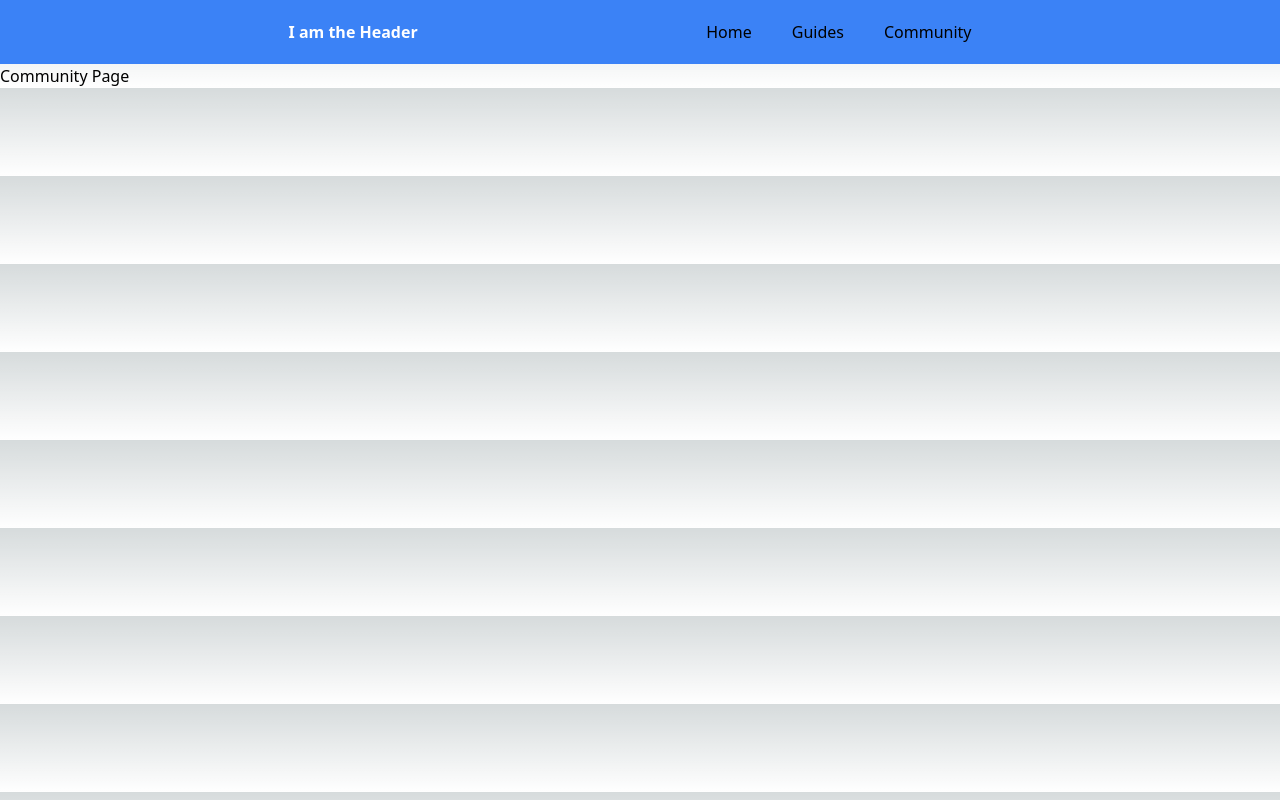
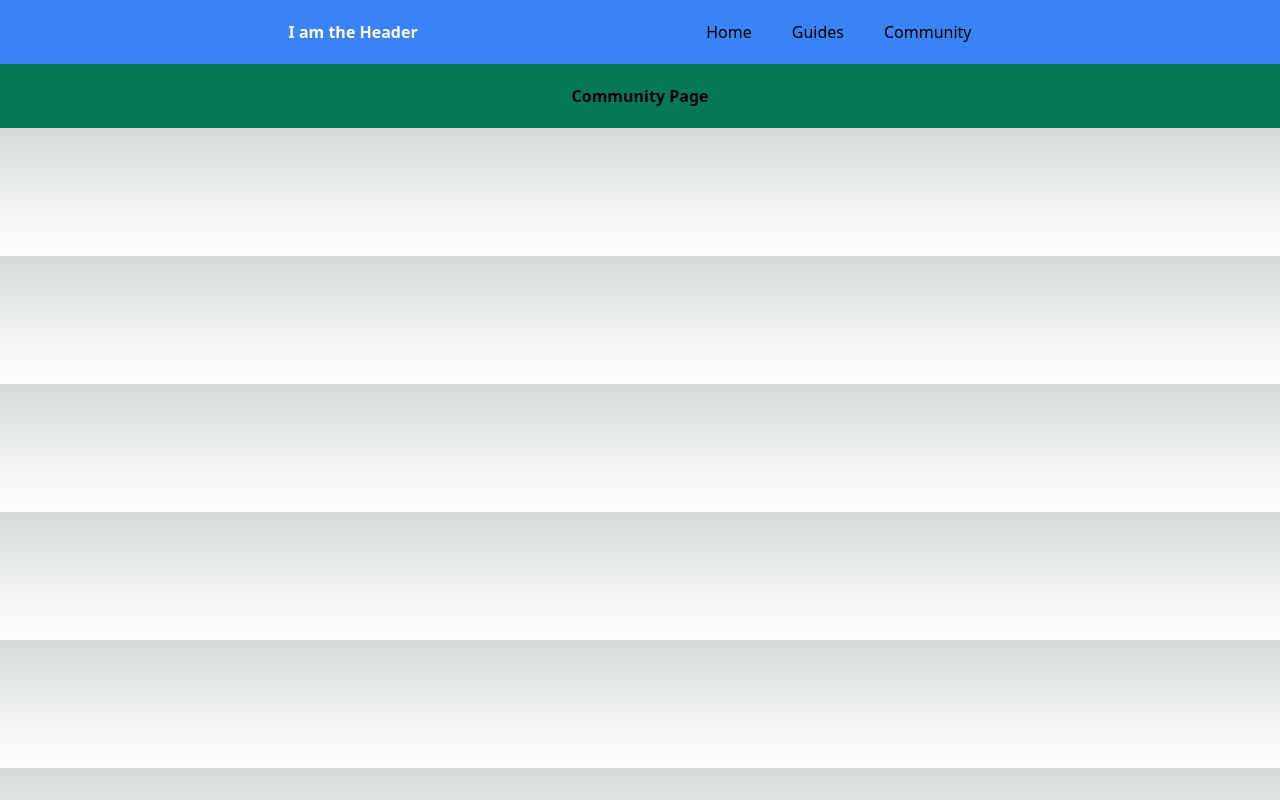
Before and after one commit to ntijoh-linus-eriksson/Opera-bot-training, a Next.js app in the folder opera-next/: page /community in a window 1280 px wide. Built offline with nearby package versions, Linux system fonts and the light colour scheme.

Commit message:
Updated the Community page Content & CSS

```diff
--- a/opera-next/app/community/page.tsx
+++ b/opera-next/app/community/page.tsx
@@ -1,6 +1,10 @@
 function Community() {
     return (
-        <div>Community Page</div>
+        <div className="flex flex-col">
+            <div className="flex place-content-center py-5 bg-emerald-700">
+                <h1 className="font-bold text-center">Community Page</h1>
+            </div>
+        </div>
     );
 }
 
```
